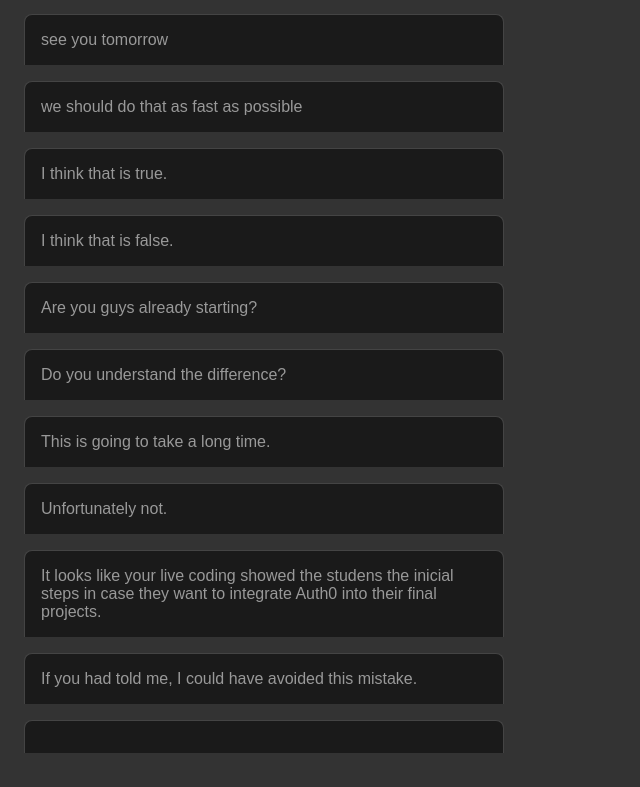
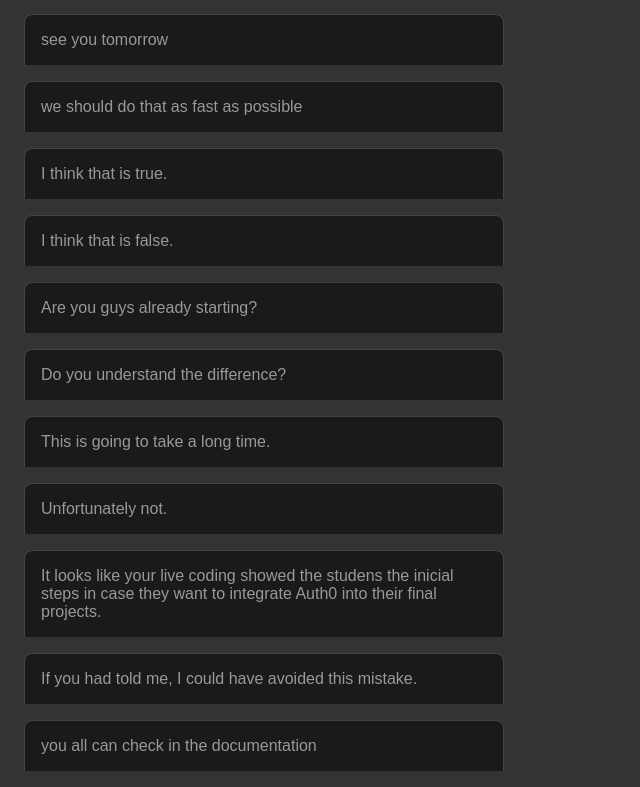
Before and after one commit to edwardtanguay/learncore, a React (Vite) app: page /learn in a window 1280 px wide. Shown: the part 1740-2527 px from the top of the page, without its empty margins (0-640 px from the left). Built offline with nearby package versions, Linux system fonts and the light colour scheme; data requests are answered from the project's data file.

Commit message:
spelling

```diff
--- a/src/data/db.json
+++ b/src/data/db.json
@@ -309,11 +309,11 @@
     {
       "category": "spanish",
       "subcategory": "",
-      "front": "",
-      "back": "",
+      "front": "you all can check in the documentation",
+      "back": "podáis revisar en la documentation",
       "rank": 2.5,
-      "whenCreated": "2023-02-18 21:09:00",
-      "id": 36
+      "whenCreated": "2023-02-20 14:18:55",
+      "id": 37
     }
   ]
 }
--- a/src/parser.ts
+++ b/src/parser.ts
@@ -10,13 +10,14 @@ estar: 1estoy, 2estás, 3está, 6están; -; 1estuve, 2estuviste, 3estuvo, 4estuv
 ir: 1voy, 2vas, 3va, 4vamos, 5vais, 6va; 1iba, 2ibas, 3iba, 4íbamos, 5ibais, 6iban; 1fui, 2fuiste, 3fue, 4fuimos, 5fuisteis, 6fueron // -; -; vay- // yendo; -
 haber: 1he, 2has, 3ha, 4hemos, 6han; -; hub-, 1hube, 3hubo // hubr-; hubr-; hay // -; -
 
-poder: o>ue,4-,5-;-;pud-,1pude,3pudo//podr-;podr-;o>ue,4-,5- // pudiendo; -
+poder: pued-,4-,5-;-;pud-,1pude,3pudo//podr-;podr-;peud-,4-,5- // pudiendo; -
 querer: quier-, 4-, 5-; -; quis-, 1quise, 2quiso // querr-; querr-; quier-, 4-, 5- // -; -
 deber
 hacer: 1hago ; hac- ; hic-,1hice,3hizo // har- ; har- ; hag- // - ; hecho
 tener: tien-,1tengo,4-,5- ; - ; tuv- // tendr- ; tendr- ; teng- // - ; -
+dar: 1doy, 5dais; -; 1di, 2diste, 3dio, 4dimos, 5disteis, 6dieron // -; -; 1dé, 2des, 3dé, 4demos, 5deis, 6den // -; -
 saber: 1sé; -; sup-, 1supe, 3supo // sabr-; sabr-; sep- // -; -
-ver: 1veo; ve-; 1vi, 3vio // -; -; ve- // -; visto
+ver: 1veo, 5veis; ve-; 1vi, 3vio // -; -; ve- // -; visto
 
 venir: vien-, 1vengo, 4-, 5-; -; vin-, 1vine, 3vino // vendr-; vendr-; veng- // viniendo; -
 vender
@@ -24,27 +25,35 @@ vender
 llegar: - ; - ; 1llegué // - ; - ; llegu- // - ; -
 llamar
 
+hablar
 instalar
 ejecutar
 conectar
 separar
 crear
 gritar
-hablar
 notar
 evitar
+levantar
+segmentar
+revisar
 
 comer
 correr
 
+vivir
 unir
-vivir
 permitir
+recibir
 
 arrancar: -; -; 1arranqué // -; -; arranqu- // -; -
+recordar: recuerd-,4-,5- ; - ; - // - ; - ; recuerd-,4-,5- // - ; -
+utilizar: -; -; 1utilicé // -; -; utilic- // -; -
+
 ofrecer: 1ofrezco;-;-//-;-;ofrezc-//-;-
-recordar: o>ue,4-,5- ; - ; - // - ; - ; o>ue,4-,5- // - ; -
+aparecer: 1aparezco; -; - // -; -; aparezc- // -; -
 volver: vuelv-,4-,5- ; - ; - // - ; - ; vuelv-,4-,5- // - ; vuelto
+
 incluir: incluy-,4-,5- ; - ; 3incluy-, 6incluy- // - ; - ; incluy- // incluyendo ; -
 `;
 
```
